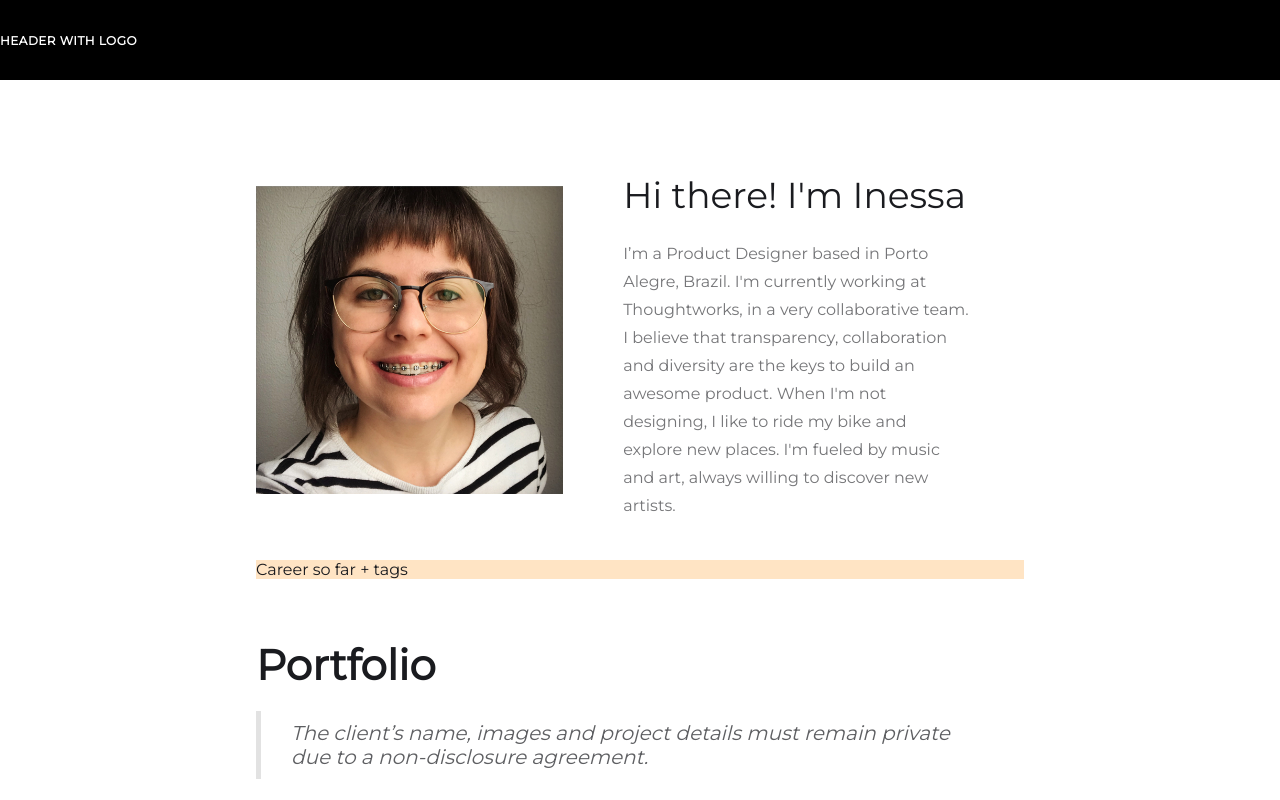
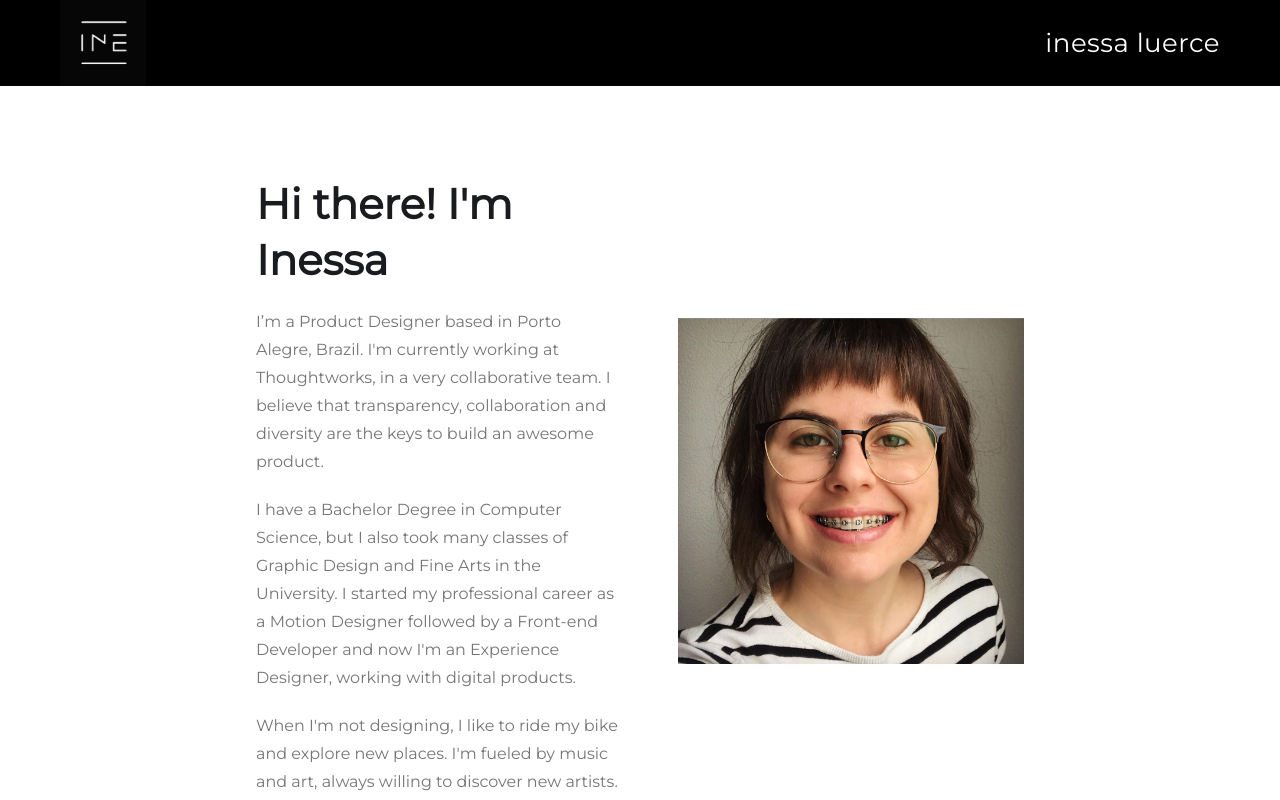
Before and after one commit to inessadl/ine22, a React (Create React App) app: page / in a window 1280 px wide. Shown: the top 800 px of the page. Built offline with nearby package versions, Linux system fonts and the light colour scheme.

Commit message:
version 0.5

```diff
--- a/src/App.css
+++ b/src/App.css
@@ -12,6 +12,27 @@
 body {
   font-family: Montserrat, sans-serif;
   font-weight: 300;
+}
+
+.app-header {
+  background-color: #000;
+  color: white;
+  font-size: 12px;
+  font-weight: 200;
+  text-transform: lowercase;
+  letter-spacing: .5px;
+  /* min-height: 10vh; */
+  display: flex;
+  flex-direction: row;
+  justify-content: space-between;
+  align-items: center;
+  font-size: calc(10px + 2vmin);
+  padding: 0 60px;
+}
+
+.app-header > img {
+  height: 86px;
+  width: 86px;
 }
 
 main {
@@ -44,13 +65,13 @@ main section {
 }
 
 .intro-text {
-  max-width: 45%;
+  max-width: 50%;
 }
 
 .intro-text > h2 {
-  font-size: 36px;
-  line-height: 50px;
-  font-weight: 400;
+  font-size: 42px;
+  line-height: 56px;
+  font-weight: 600;
   margin: 10px 0 20px 0;
 }
 
@@ -59,14 +80,11 @@ main section {
   line-height: 28px;
   opacity: .6;
   font-weight: 400;
+  margin-bottom: 20px;
 }
 
 .intro > img {
-  /* min-width: 25%; */
-  /* grid-column-start: 2; */
-  /* grid-column-end: 3; */
-  /* border-radius: 50%; */
-  width: 40%;
+  width: 45%;
   height: auto;
 }
 
@@ -94,12 +112,16 @@ main section {
 }
 
 .work > p {
-  border-left: 5px solid #e2e2e2;
-  font-size: 20px;
-  padding: 10px 30px;
+  /* border-left: 5px solid #e2e2e2; */
+  font-size: 16px;
+  padding: 10px 30px 10px 0;
   margin-bottom: 40px;
-  font-style: italic;
+  /* font-style: italic; */
   color: #5e5f62;
+}
+
+.work > p span {
+  font-weight: 600;
 }
 
 .project {
@@ -119,20 +141,7 @@ main section {
   font-weight: 400;
 }
 
-.app-header {
-  background-color: #000;
-  color: white;
-  font-size: 12px;
-  font-weight: 600;
-  text-transform: uppercase;
-  letter-spacing: .5px;
-  min-height: 10vh;
-  display: flex;
-  flex-direction: column;
-  justify-content: center;
-  /* align-items: center; */
-  /* font-size: calc(10px + 2vmin); */
-}
+
 
 .app-footer {
   display: flex;
--- a/src/App.js
+++ b/src/App.js
@@ -2,7 +2,6 @@ import './App.css';
 import Header from './components/Header.js';
 import Footer from './components/Footer.js';
 import Intro from './components/Intro.js';
-import Career from './components/Career';
 import Work from './components/Work';
 
 function App() {
@@ -13,7 +12,6 @@ function App() {
       <main>
         <Intro />
         <Work />
-        <Career />
       </main>
 
       <Footer />
--- a/src/components/Career.js
+++ /dev/null
@@ -1,14 +0,0 @@
-import React, { Component } from 'react';
-
-class Career extends Component {
-    render () {
-        return (
-            <section className="career">
-                <p>Career so far + tags</p>
-            </section>
-        )
-
-    }
-}
-
-export default Career;
--- a/src/components/Header.js
+++ b/src/components/Header.js
@@ -4,7 +4,8 @@ class Header extends Component {
     render () {
         return (
             <header className="app-header">
-                <p>Header with logo</p>
+                <img src="logo.png" alt="Ine"></img>
+                <p>Inessa Luerce</p>
             </header>
         )
     }
--- a/src/components/Intro.js
+++ b/src/components/Intro.js
@@ -4,14 +4,22 @@ class Intro extends Component {
     render () {
         return (
             <section className="intro">
-                <img src="inessa.jpg" alt="Inessa smiling, using glasses and a striped shirt"></img>
-
                 <div className="intro-text">
                     <h2>Hi there! I'm Inessa</h2>
                     <p>
-                        I’m a Product Designer based in Porto Alegre, Brazil. I'm currently working at Thoughtworks, in a very collaborative team. I believe that transparency, collaboration and diversity are the keys to build an awesome product. When I'm not designing, I like to ride my bike and explore new places. I'm fueled by music and art, always willing to discover new artists.
+                        I’m a Product Designer based in Porto Alegre, Brazil. I'm currently working at Thoughtworks, in a very collaborative team. I believe that transparency, collaboration and diversity are the keys to build an awesome product.
+                    </p>
+
+                    <p>
+                        I have a Bachelor Degree in Computer Science, but I also took many classes of Graphic Design and Fine Arts in the University. I started my professional career as a Motion Designer followed by a Front-end Developer and now I'm an Experience Designer, working with digital products.
+                    </p>
+
+                    <p>
+                        When I'm not designing, I like to ride my bike and explore new places. I'm fueled by music and art, always willing to discover new artists.
                     </p>
                 </div>
+
+                <img src="inessa.jpg" alt="Inessa smiling, using glasses and a striped shirt"></img>
             </section>
         )
     }
--- a/src/components/Work.js
+++ b/src/components/Work.js
@@ -4,8 +4,8 @@ class Work extends Component {
     render () {
         return (
             <section className="work">
-                <h2>Portfolio</h2>
-                <p>The client’s name, images and project details must remain private due to a non-disclosure agreement.</p>
+                <h2>A lit bit of my work</h2>
+                <p><span>NOTE:</span> All the clients’ names, images and project details must remain private due to a non-disclosure agreement.</p>
 
                 <div className="project">
                     <h3>U.S. Top 10 Fitness Companies</h3>
```
Also changed, not shown: public/logo.png (added).
